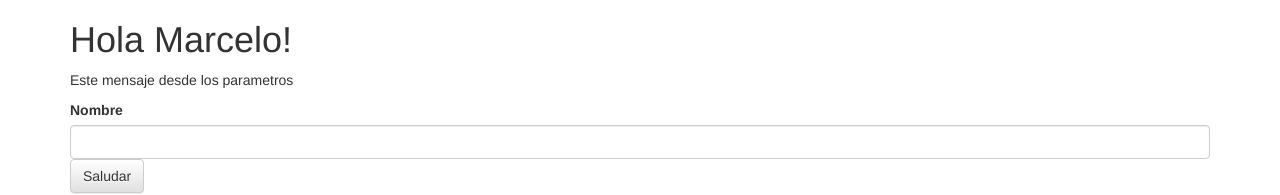
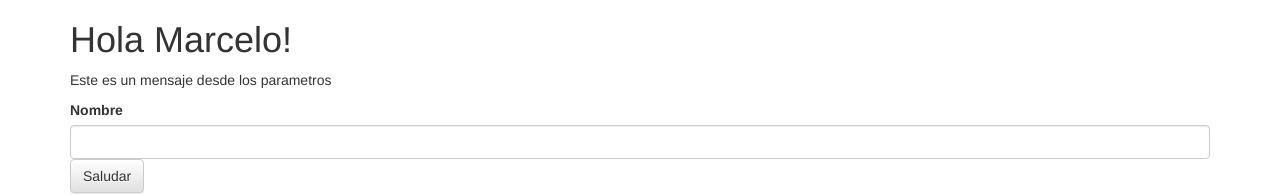
Before and after one commit to mgonzalezorrego/react-demo-01, a React (Create React App) app: page / in a window 1280 px wide. Shown: the top 195 px of the page. Built offline with nearby package versions, Linux system fonts and the light colour scheme.

Commit message:
Componentes anidados pasando valores

```diff
--- a/src/App.js
+++ b/src/App.js
@@ -1,5 +1,7 @@
 import React, { Component } from "react";
-import { Grid, FormGroup, ControlLabel, FormControl, Button } from "react-bootstrap";
+import { Grid } from "react-bootstrap";
+import { MensajeSaludo } from "./MensajeSaludo";
+import { FormaSaludo} from "./FormaSaludo"
 
 export class App extends Component {
   state = {
@@ -17,6 +19,11 @@ export class App extends Component {
     }
   };
 
+  manejarNuevoNombre = nombre => {
+    this.setState({
+      nombre: nombre
+    })
+  }
 
   render() {
     const { nombre } = this.state;
@@ -24,15 +31,8 @@ export class App extends Component {
     //const { nombre, msj } = this.props;
     return (
       <Grid>
-        <h1>Hola {nombre}! </h1>
-        <p>{msj} </p>
-        <form onSubmit={this.PresionarBoton}>
-          <FormGroup>
-            <ControlLabel>Nombre</ControlLabel>
-            <FormControl type="text" id="nombre" name="nombre"/>
-            <Button type="submit">Saludar</Button>
-          </FormGroup>
-        </form>
+        <MensajeSaludo nombre={nombre} msj={msj} />
+        <FormaSaludo alObtenerNuevoNombre={this.manejarNuevoNombre}/>
       </Grid>
     );
   }
--- /dev/null
+++ b/src/FormaSaludo.js
@@ -0,0 +1,34 @@
+import React, { Component } from 'react'
+import {
+  Grid,
+  FormGroup,
+  ControlLabel,
+  FormControl,
+  Button
+} from "react-bootstrap";
+
+export class FormaSaludo extends Component {
+
+  alEnviarForma = e => {
+    const nombre = e.target.nombre.value;
+    e.preventDefault();
+    if (typeof nombre ==="string" && nombre.length> 0){
+      this.props.alObtenerNuevoNombre(nombre);
+      e.target.nombre.value = "";
+    }
+  }
+
+  render() {
+    return (
+      <form onSubmit={this.alEnviarForma}>
+        <FormGroup>
+          <ControlLabel>Nombre</ControlLabel>
+          <FormControl type="text" id="nombre" name="nombre"/>
+          <Button type="submit">Saludar</Button>
+        </FormGroup>
+      </form>
+    )
+  }
+}
+
+export default FormaSaludo
--- /dev/null
+++ b/src/MensajeSaludo.js
@@ -0,0 +1,16 @@
+import React, { Component } from 'react'
+
+export class MensajeSaludo extends Component {
+
+    render() {
+    const { nombre, msj } = this.props;
+    return (
+      <div>
+        <h1>Hola {nombre}! </h1>
+        <p>{msj}</p>
+      </div>
+    )
+  }
+}
+
+export default MensajeSaludo
--- a/src/index.js
+++ b/src/index.js
@@ -6,6 +6,6 @@ import "bootstrap/dist/css/bootstrap.css";
 import "bootstrap/dist/css/bootstrap-theme.css";
 
 ReactDOM.render(
-  <App nombre="Marcelo" msj="Este mensaje desde los parametros" />,
+  <App nombre="Marcelo" msj="Este es un mensaje desde los parametros" />,
   document.getElementById("root")
 );
```
